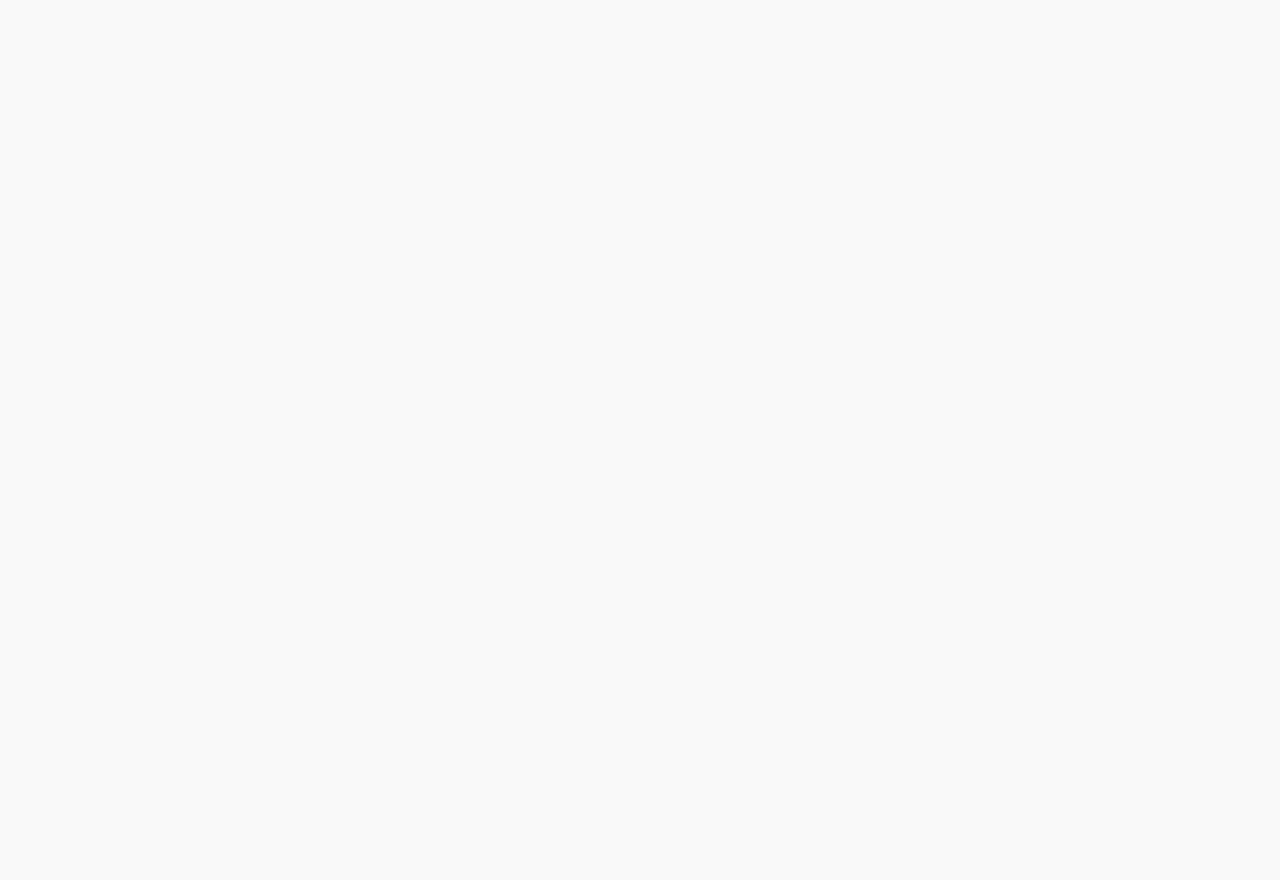
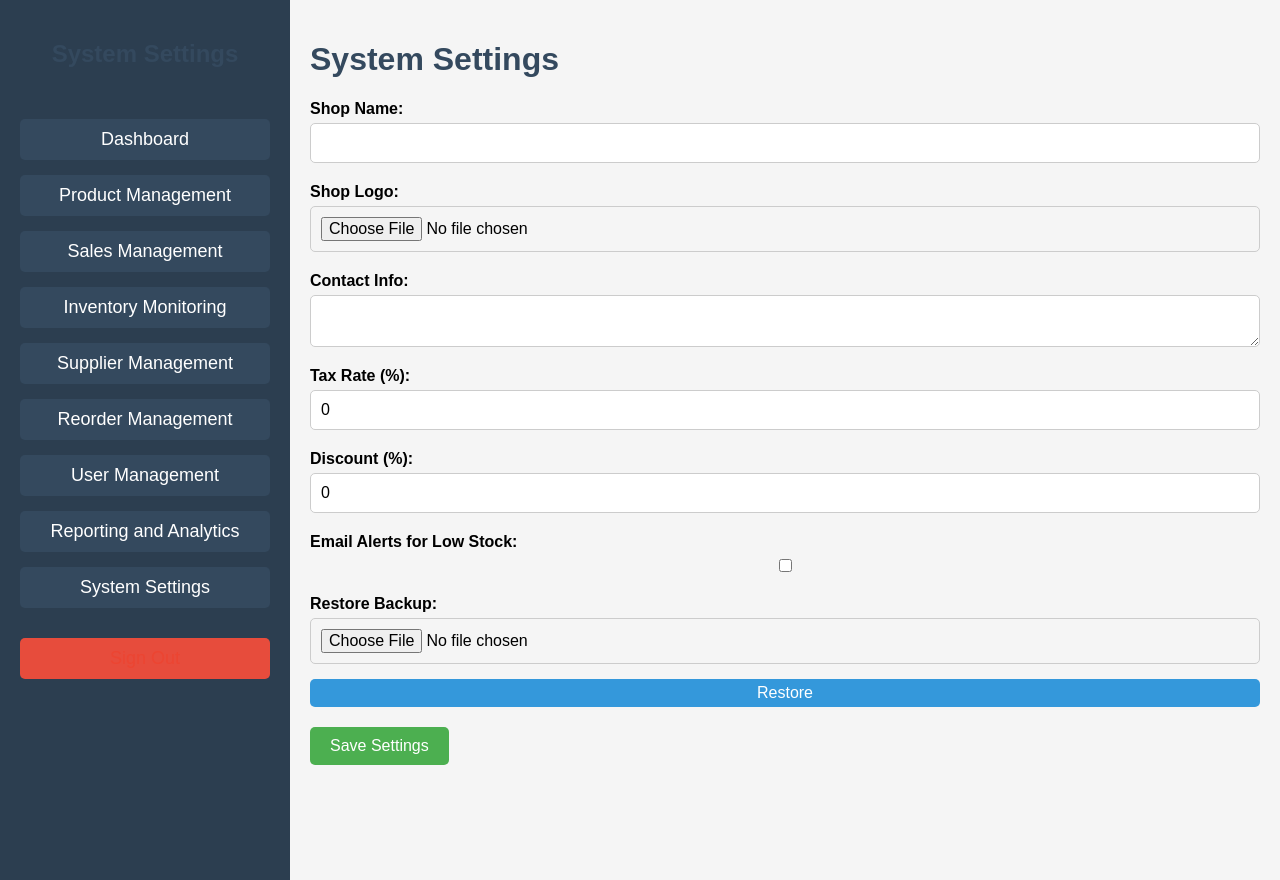
Before and after one commit to nippaR/Kade_Management-System, a React (Create React App) app: page /SystemSettings in a window 1280 px wide. Before the commit this address had no page. Before the commit the page ends 800 px from the top, so only its background shows below. Built offline with nearby package versions, Linux system fonts and the light colour scheme; no server answers.

Commit message:
System setting page  added

```diff
--- a/src/App.js
+++ b/src/App.js
@@ -12,6 +12,7 @@ import InventoryMonitoring from "./Frontend/InventoryMonitoring"; // Import Inve
 import Report from "./Frontend/Reports & Analytics/Reportpage"; // Import Report page
 import ProductManagement from "./Frontend/ProductManagement";
 import ReorderManagement from "./Frontend/ReorderManagement";
+import SystemSettings from "./Frontend/SystemSettings";
 
 
 
@@ -32,6 +33,7 @@ const App = () => {
         <Route path="/inventorymonitoring" element={<InventoryMonitoring />} /> {/* Add route for InventoryMonitoring */}
         <Route path="/ProductManagement" element={<ProductManagement />} />
         <Route path="/ReorderManagement" element={<ReorderManagement />} />
+        <Route path="/SystemSettings" element={<SystemSettings/>} />
         <Route path="/report" element={<Report/>} />
       </Routes>
     </Router>
--- a/src/Frontend/Dashboard.js
+++ b/src/Frontend/Dashboard.js
@@ -150,6 +150,7 @@ const productPerformanceData = {
           <li className="sidebar-item" onClick={() => navigate("/ReorderManagement")}>Reorder Management</li>
           <li className="sidebar-item">User Management</li>
           <li className="sidebar-item">Reporting and Analytics</li>
+          <li className="sidebar-item" onClick={() => navigate("/SystemSettings")}>System Settings</li>
           <li className="sidebar-item logout" onClick={handleSignOut}>
             Sign Out
           </li>
--- a/src/Frontend/InventoryMonitoring.js
+++ b/src/Frontend/InventoryMonitoring.js
@@ -125,6 +125,7 @@ const InventoryMonitoring = () => {
           <li className="sidebar-item" onClick={() => navigate("/ReportingAnalytics")}>
             Reporting and Analytics
           </li>
+          <li className="sidebar-item" onClick={() => navigate("/SystemSettings")}>System Settings</li>
           <li className="sidebar-item logout" onClick={() => navigate("/SignIn")}>
             Sign Out
           </li>
--- a/src/Frontend/ProductManagement.css
+++ b/src/Frontend/ProductManagement.css
@@ -131,3 +131,13 @@
   .product-item button:hover {
     opacity: 0.8;
   }
+
+  .low-stock {
+    border: 2px solid red;
+    background-color: #ffe6e6;
+  }
+
+  .low-stock p {
+    color: red;
+    font-weight: bold;
+  }
--- a/src/Frontend/ProductManagement.js
+++ b/src/Frontend/ProductManagement.js
@@ -105,6 +105,7 @@ const ProductManagement = () => {
           <li className="sidebar-item" onClick={() => navigate("/ReorderManagement")}>Reorder Management</li>
           <li className="sidebar-item">User Management</li>
           <li className="sidebar-item">Reporting and Analytics</li>
+          <li className="sidebar-item" onClick={() => navigate("/SystemSettings")}>System Settings</li>
           <li className="sidebar-item logout" onClick={() => navigate("/SignIn")}>
             Sign Out
           </li>
@@ -168,7 +169,7 @@ const ProductManagement = () => {
             >
               <p>ID: {product.productId}</p>
               <p>Name: {product.name}</p>
-              <p>Price: ${product.price.toFixed(2)}</p>
+              <p>Price: Rs.{product.price.toFixed(2)}</p>
               <p>Stock: {product.stock}</p>
               <p>Category: {product.category}</p>
               <button onClick={() => handleEditProduct(product.productId)}>Edit</button>
--- a/src/Frontend/ReorderManagement.js
+++ b/src/Frontend/ReorderManagement.js
@@ -1,7 +1,8 @@
 import React, { useState, useEffect } from "react";
 import { useNavigate } from "react-router-dom";
 import "./ReorderManagement.css";
-import kadeText from "../images/kade2.png";
+import kadeText from "../images/kade2.png"; // Logo image
+
 
 const ReorderManagement = () => {
   const navigate = useNavigate();
@@ -13,6 +14,7 @@ const ReorderManagement = () => {
   useEffect(() => {
     fetchLowStockProducts();
   }, []);
+
 
   const fetchLowStockProducts = async () => {
     try {
@@ -115,6 +117,7 @@ const ReorderManagement = () => {
           <li className="sidebar-item">Reorder Management</li>
           <li className="sidebar-item">User Management</li>
           <li className="sidebar-item">Reporting and Analytics</li>
+          <li className="sidebar-item" onClick={() => navigate("/SystemSettings")}>System Settings</li>
           <li className="sidebar-item logout" onClick={() => navigate("/SignIn")}>
             Sign Out
           </li>
--- a/src/Frontend/SalesTracking.js
+++ b/src/Frontend/SalesTracking.js
@@ -110,6 +110,7 @@ const SalesTracking = () => {
           <li className="sidebar-item" onClick={() => navigate("/ReorderManagement")}>Reorder Management</li>
           <li className="sidebar-item">User Management</li>
           <li className="sidebar-item">Reporting and Analytics</li>
+          <li className="sidebar-item" onClick={() => navigate("/SystemSettings")}>System Settings</li>
           <li className="sidebar-item logout" onClick={() => navigate("/SignIn")}>Sign Out</li>
         </ul>
       </div>
--- /dev/null
+++ b/src/Frontend/SystemSettings.css
@@ -0,0 +1,51 @@
+.settings-container {
+    display: flex;
+    flex-direction: column;
+    gap: 20px;
+  }
+
+  .setting-item {
+    display: flex;
+    flex-direction: column;
+    gap: 5px;
+  }
+
+  .setting-item label {
+    font-weight: bold;
+  }
+
+  .setting-item input,
+  .setting-item textarea {
+    padding: 10px;
+    font-size: 1em;
+    border: 1px solid #ccc;
+    border-radius: 5px;
+  }
+
+  .preview {
+    width: 100px;
+    height: auto;
+    margin-top: 10px;
+  }
+
+  .save-button {
+    margin-top: 20px;
+    padding: 10px 20px;
+    font-size: 1em;
+    background-color: #4caf50;
+    color: white;
+    border: none;
+    border-radius: 5px;
+    cursor: pointer;
+  }
+
+  .save-button:hover {
+    background-color: #45a049;
+  }
+
+  .sidebar-title .sidebar-logo {
+    width: 100px; /* Adjust width to fit your design */
+    height: 100px; /* Adjust height for a square logo */
+    margin-right: 10px; /* Space between logo and text */
+    border-radius: 10%; /* Optional, if you want a circular logo */
+  }
--- /dev/null
+++ b/src/Frontend/SystemSettings.js
@@ -0,0 +1,200 @@
+import React, { useState } from "react";
+import { useNavigate } from "react-router-dom";
+import "./Dashboard.css"; // Use the same CSS file as Dashboard
+import "./SystemSettings.css";
+import { useEffect } from "react";
+
+const SystemSettings = () => {
+  const navigate = useNavigate();
+
+  // State for different settings
+  const [shopName, setShopName] = useState("");
+  const [logo, setLogo] = useState(null);
+  const [contactInfo, setContactInfo] = useState("");
+  const [taxRate, setTaxRate] = useState(0);
+  const [discount, setDiscount] = useState(0);
+  const [emailAlerts, setEmailAlerts] = useState(false);
+  const [backupFile, setBackupFile] = useState(null);
+
+  // Handlers
+  const handleLogoUpload = (e) => {
+    const file = e.target.files[0];
+    if (file) {
+      const reader = new FileReader();
+      reader.onloadend = () => setLogo(reader.result);
+      reader.readAsDataURL(file);
+    }
+  };
+
+  useEffect(() => {
+    const fetchSettings = async () => {
+      try {
+        const response = await fetch("http://localhost:5000/api/settings");
+        if (response.ok) {
+          const data = await response.json();
+          setShopName(data.shopName || "");
+          setLogo(data.logo || null);
+          setContactInfo(data.contactInfo || "");
+          setTaxRate(data.taxRate || 0);
+          setDiscount(data.discount || 0);
+          setEmailAlerts(data.emailAlerts || false);
+        } else {
+          console.error("Failed to load settings");
+        }
+      } catch (error) {
+        console.error("Error fetching settings:", error);
+      }
+    };
+
+    fetchSettings();
+  }, []);
+
+  const handleSignOut = () => navigate("/SignIn");
+
+  const handleBackupUpload = (e) => {
+    setBackupFile(e.target.files[0]);
+  };
+
+  const handleSaveSettings = async () => {
+    const settings = {
+      shopName,
+      logo,
+      contactInfo,
+      taxRate,
+      discount,
+      emailAlerts,
+    };
+
+    try {
+      const response = await fetch("http://localhost:5000/api/settings", {
+        method: "POST",
+        headers: { "Content-Type": "application/json" },
+        body: JSON.stringify(settings),
+      });
+
+      if (response.ok) {
+        alert("Settings saved successfully!");
+      } else {
+        alert("Failed to save settings.");
+      }
+    } catch (error) {
+      alert("Error saving settings: " + error.message);
+    }
+  };
+
+  const handleRestoreBackup = async () => {
+    if (!backupFile) {
+      alert("Please upload a backup file.");
+      return;
+    }
+
+    const formData = new FormData();
+    formData.append("backupFile", backupFile);
+
+    try {
+      const response = await fetch("http://localhost:5000/api/restore", {
+        method: "POST",
+        body: formData,
+      });
+
+      if (response.ok) {
+        alert("Backup restored successfully!");
+      } else {
+        alert("Failed to restore backup.");
+      }
+    } catch (error) {
+      alert("Error restoring backup: " + error.message);
+    }
+  };
+
+  return (
+    <div className="dashboard">
+      <aside className="sidebar">
+        <h2 className="sidebar-title">System Settings</h2>
+        <ul className="sidebar-menu">
+          <li className="sidebar-item" onClick={() => navigate("/Dashboard")}>
+            Dashboard
+          </li>
+          <li className="sidebar-item" onClick={() => navigate("/ProductManagement")}>Product Management</li>
+          <li className="sidebar-item" onClick={() => navigate("/SalesTracking")}>Sales Management</li>
+          <li className="sidebar-item" onClick={() => navigate("/inventoryMonitoring")}>Inventory Monitoring</li>
+          <li className="sidebar-item">Supplier Management</li>
+          <li className="sidebar-item" onClick={() => navigate("/ReorderManagement")}>Reorder Management</li>
+          <li className="sidebar-item">User Management</li>
+          <li className="sidebar-item">Reporting and Analytics</li>
+          <li className="sidebar-item">System Settings</li>
+          <li className="sidebar-item logout" onClick={handleSignOut}>
+            Sign Out
+          </li>
+        </ul>
+      </aside>
+
+      <main className="main-content">
+        <h1>System Settings</h1>
+        <div className="settings-container">
+          {/* Shop Details */}
+          <div className="setting-item">
+            <label>Shop Name:</label>
+            <input
+              type="text"
+              value={shopName}
+              onChange={(e) => setShopName(e.target.value)}
+            />
+          </div>
+          <div className="setting-item">
+            <label>Shop Logo:</label>
+            <input type="file" accept="image/*" onChange={handleLogoUpload} />
+            {logo && <img src={logo} alt="Logo" className="preview" />}
+          </div>
+          <div className="setting-item">
+            <label>Contact Info:</label>
+            <textarea
+              value={contactInfo}
+              onChange={(e) => setContactInfo(e.target.value)}
+            ></textarea>
+          </div>
+
+          {/* Tax and Discounts */}
+          <div className="setting-item">
+            <label>Tax Rate (%):</label>
+            <input
+              type="number"
+              value={taxRate}
+              onChange={(e) => setTaxRate(e.target.value)}
+            />
+          </div>
+          <div className="setting-item">
+            <label>Discount (%):</label>
+            <input
+              type="number"
+              value={discount}
+              onChange={(e) => setDiscount(e.target.value)}
+            />
+          </div>
+
+          {/* Notification Preferences */}
+          <div className="setting-item">
+            <label>Email Alerts for Low Stock:</label>
+            <input
+              type="checkbox"
+              checked={emailAlerts}
+              onChange={(e) => setEmailAlerts(e.target.checked)}
+            />
+          </div>
+
+          {/* Backup and Restore */}
+          <div className="setting-item">
+            <label>Restore Backup:</label>
+            <input type="file" onChange={handleBackupUpload} />
+            <button onClick={handleRestoreBackup}>Restore</button>
+          </div>
+        </div>
+        <button onClick={handleSaveSettings} className="save-button">
+          Save Settings
+        </button>
+      </main>
+    </div>
+  );
+};
+
+export default SystemSettings;
```
Also changed, not shown: 2 other files (tests, documents, lock files or other folders).
